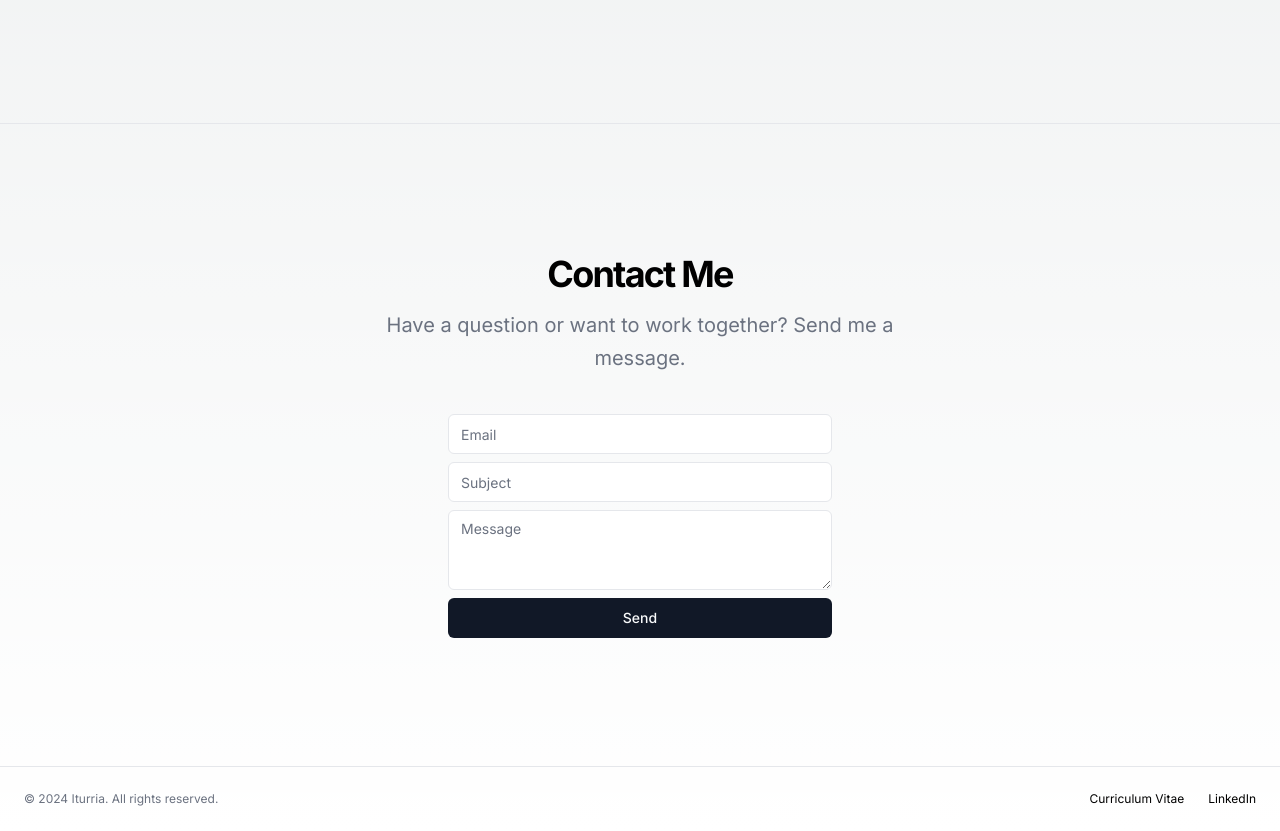
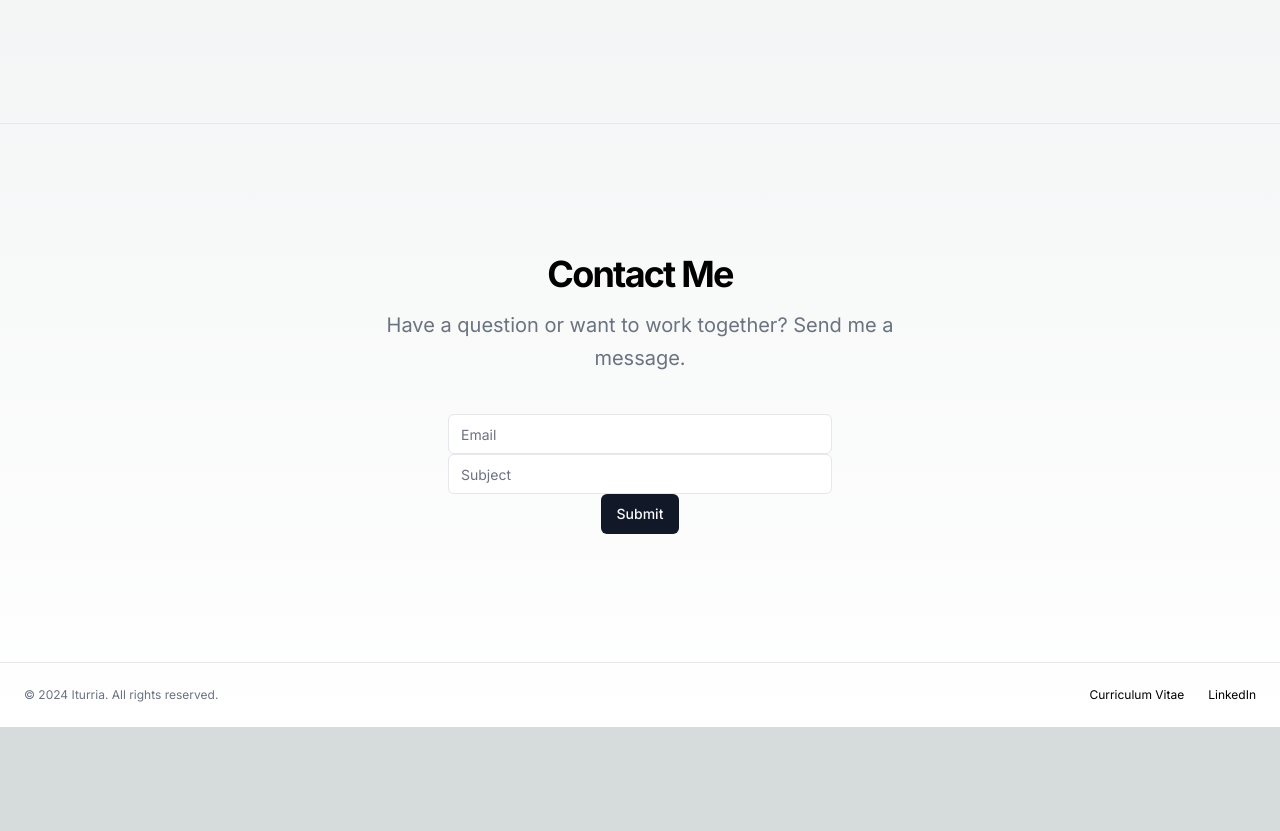
Before and after one commit to olsonperrensen/olsonperrensen.github.io, a Next.js app: page / in a window 1280 px wide. Shown: the part 1900-2731 px from the top of the page. After the commit the page ends 2627 px from the top, so only its background shows below. Built offline with nearby package versions, Linux system fonts and the light colour scheme.

Commit message:
better form validation

```diff
--- /dev/null
+++ b/components/ContactForm.tsx
@@ -0,0 +1,103 @@
+import { Input } from "@/components/ui/input"
+import { Textarea } from "@/components/ui/textarea"
+import { Button } from "@/components/ui/button"
+import { useState } from "react";
+
+export default function ContactForm(params: any) {
+    const [email, setEmail] = useState('');
+    const [subject, setSubject] = useState('');
+
+    const handleSubmit = (event: any) => {
+        event.preventDefault();
+
+        if (!email || !subject) {
+            alert("Please fill out all required fields.");
+            return;
+        }
+
+        let emailPattern = /^[^\s@]+@[^\s@]+\.[^\s@]+$/;
+        if (!email.match(emailPattern)) {
+            alert("Please enter a valid email address.");
+            return;
+        }
+
+        let tempEmailDomains = [
+            "example.com",
+            "temporarymail.com",
+            "guerrillamail.com",
+            "temp-mail.org",
+            "10minutemail.net",
+            "dropmail.me",
+            "fakemail.net",
+            "grr.la",
+            "inboxbear.com",
+            "mailinator.com",
+            "maildrop.cc",
+            "temp-mail.org",
+            "trashmail.com",
+            "tempail.com",
+            "dispostable.com",
+            "sute.jp",
+            "10minutemail.co.uk",
+            "givmail.com",
+            "inboxalias.com", "example.com",
+            "temporarymail.com",
+            "guerrillamail.com",
+            "temp-mail.org",
+            "10minutemail.net",
+            "dropmail.me",
+            "fakemail.net",
+            "grr.la",
+            "inboxbear.com",
+            "mailinator.com",
+            // Additional domains:
+            "mailcatch.com",
+            "getnada.com",
+            "mohmal.com",
+            "dispostable.com",
+            "throwawaymail.com",
+            "yopmail.com",
+            "tempail.com",
+            "spambox.us",
+            "maildrop.cc",
+            "trashmail.com",
+            "jetable.org",
+            "mytrashmail.com",
+            "emailfake.com",
+            "sharklasers.com",
+            "getairmail.com"
+        ];
+        let domain = email.split('@')[1];
+        if (tempEmailDomains.includes(domain)) {
+            alert("Temporary or disposable email addresses are not allowed.");
+            return;
+        }
+
+        // Sanitize input to prevent XSS attacks (optional)
+        let sanitizedSubject = subject.replace(/<[^>]*>?/gm, '');
+
+        // Send the form data securely or perform any other necessary actions
+        alert('Please send me your inqury via mail directly. Thx!')
+        // Reset input fields after submission
+        setEmail('');
+        setSubject('');
+    }
+    return (
+        <section className="w-full py-12 md:py-24 lg:py-32 border-t">
+            <div className="container grid items-center justify-center gap-6 px-4 text-center md:px-6 lg:gap-10">
+                <div className="space-y-3">
+                    <h2 className="text-3xl font-bold tracking-tighter md:text-4xl/tight">Contact Me</h2>
+                    <p className="max-w-[600px] text-gray-500 md:text-xl/relaxed lg:text-base/relaxed xl:text-xl/relaxed dark:text-gray-400">
+                        Have a question or want to work together? Send me a message.
+                    </p>
+                </div>
+                <div className="mx-auto w-full max-w-sm space-y-2">
+                    <form onSubmit={handleSubmit}>
+                        <Input type="text" id="emailField" value={email} onChange={(e) => setEmail(e.target.value)} placeholder="Email" />
+                        <Input type="text" id="subjectField" value={subject} onChange={(e) => setSubject(e.target.value)} placeholder="Subject" />
+                        <Button type="submit">Submit</Button>
+                    </form>
+                </div>
+            </div>
+        </section>)
+}
--- a/components/x/X.tsx
+++ b/components/x/X.tsx
@@ -4,11 +4,9 @@
  */
 import Link from "next/link"
 import * as React from "react"
-import { Input } from "@/components/ui/input"
-import { Textarea } from "@/components/ui/textarea"
-import { Button } from "@/components/ui/button"
 import Image from 'next/image';
 import profilePic from "@/public/my-image.jpg"
+import ContactForm from "../ContactForm";
 
 export function X() {
     return (
@@ -140,24 +138,7 @@ export function X() {
                         </div>
                     </div>
                 </section>
-                <section className="w-full py-12 md:py-24 lg:py-32 border-t">
-                    <div className="container grid items-center justify-center gap-6 px-4 text-center md:px-6 lg:gap-10">
-                        <div className="space-y-3">
-                            <h2 className="text-3xl font-bold tracking-tighter md:text-4xl/tight">Contact Me</h2>
-                            <p className="max-w-[600px] text-gray-500 md:text-xl/relaxed lg:text-base/relaxed xl:text-xl/relaxed dark:text-gray-400">
-                                Have a question or want to work together? Send me a message.
-                            </p>
-                        </div>
-                        <div className="mx-auto w-full max-w-sm space-y-2">
-                            <form action="mailto:blgiumblgium@gmail.com" method="post" className="grid gap-2">
-                                <Input placeholder="Email" type="email" />
-                                <Input placeholder="Subject" type="text" />
-                                <Textarea placeholder="Message" />
-                                <Button type="submit">Send</Button>
-                            </form>
-                        </div>
-                    </div>
-                </section>
+                <ContactForm />
             </main>
             <footer className="flex flex-col gap-2 sm:flex-row py-6 w-full shrink-0 items-center px-4 md:px-6 border-t">
                 <p className="text-xs text-gray-500 dark:text-gray-400">© 2024 Iturria. All rights reserved.</p>
```
